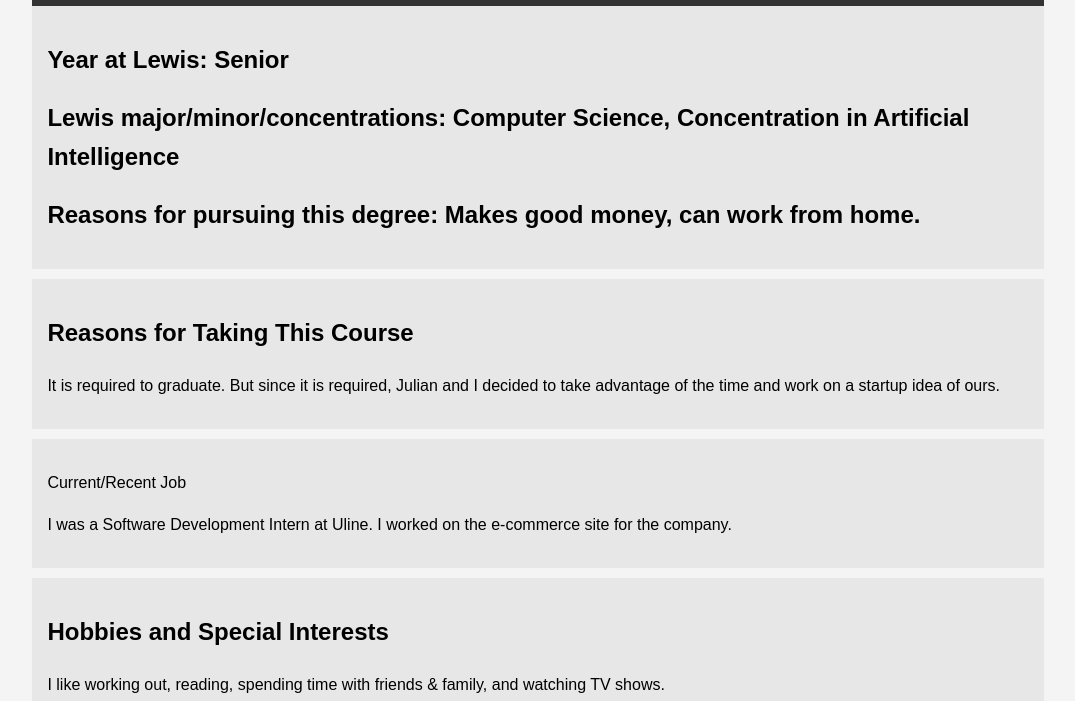
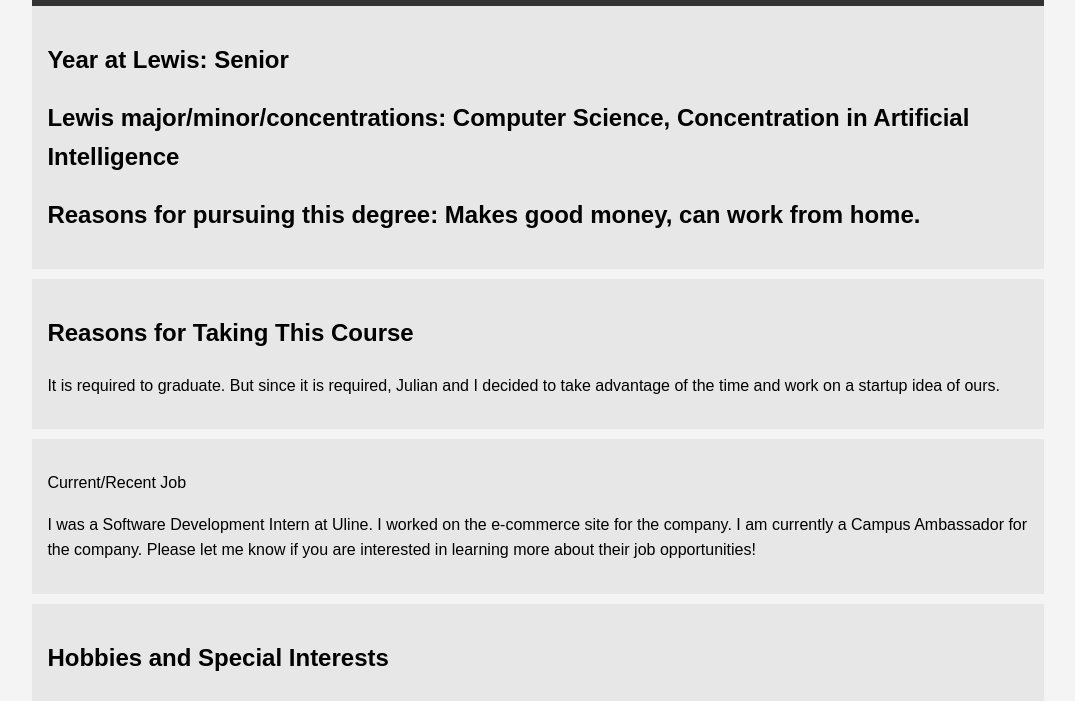
Before and after one commit to amnatasneem/introductions, a plain HTML site: page index.html in a window 1280 px wide. Shown: the part 93-794 px from the top of the page, without its empty margins (102-1177 px from the left). Drawn offline with Linux system fonts and the light colour scheme.

Commit message:
Update the job section in index.html

```diff
--- a/index.html
+++ b/index.html
@@ -47,7 +47,7 @@
 
 		<section class="job">
             <p>Current/Recent Job</p>
-			<p>I was a Software Development Intern at Uline. I worked on the e-commerce site for the company.</p>
+			<p>I was a Software Development Intern at Uline. I worked on the e-commerce site for the company. I am currently a Campus Ambassador for the company. Please let me know if you are interested in learning more about their job opportunities!</p>
         </section>
 
         <section class="hobbies">
```
